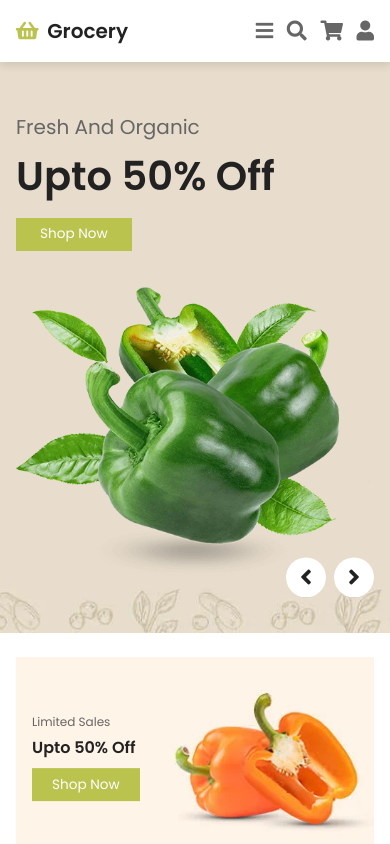
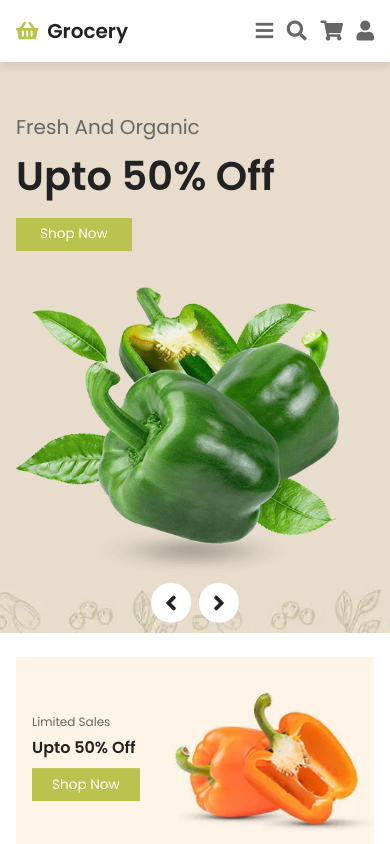
Before and after one commit to DINESH42/Grocery-Store, a React (Create React App) app: page / in a window 390 px wide. Shown: the top 844 px of the page. Built offline with nearby package versions, Linux system fonts and the light colour scheme.

Commit message:
next and prev position changed

```diff
--- a/src/Components/Main/Main.css
+++ b/src/Components/Main/Main.css
@@ -127,11 +127,15 @@ section {
   .home #next-slide,
   .home #prev-slide {
     transform: translateY(0);
-    top: 88%;
+    top: 92%;
   }
   .home #prev-slide {
     left: auto;
-    right: 8rem;
+    right: 51%;
+  }
+  .home #next-slide {
+    right: auto;
+    left: 51%;
   }
 }
 
```
